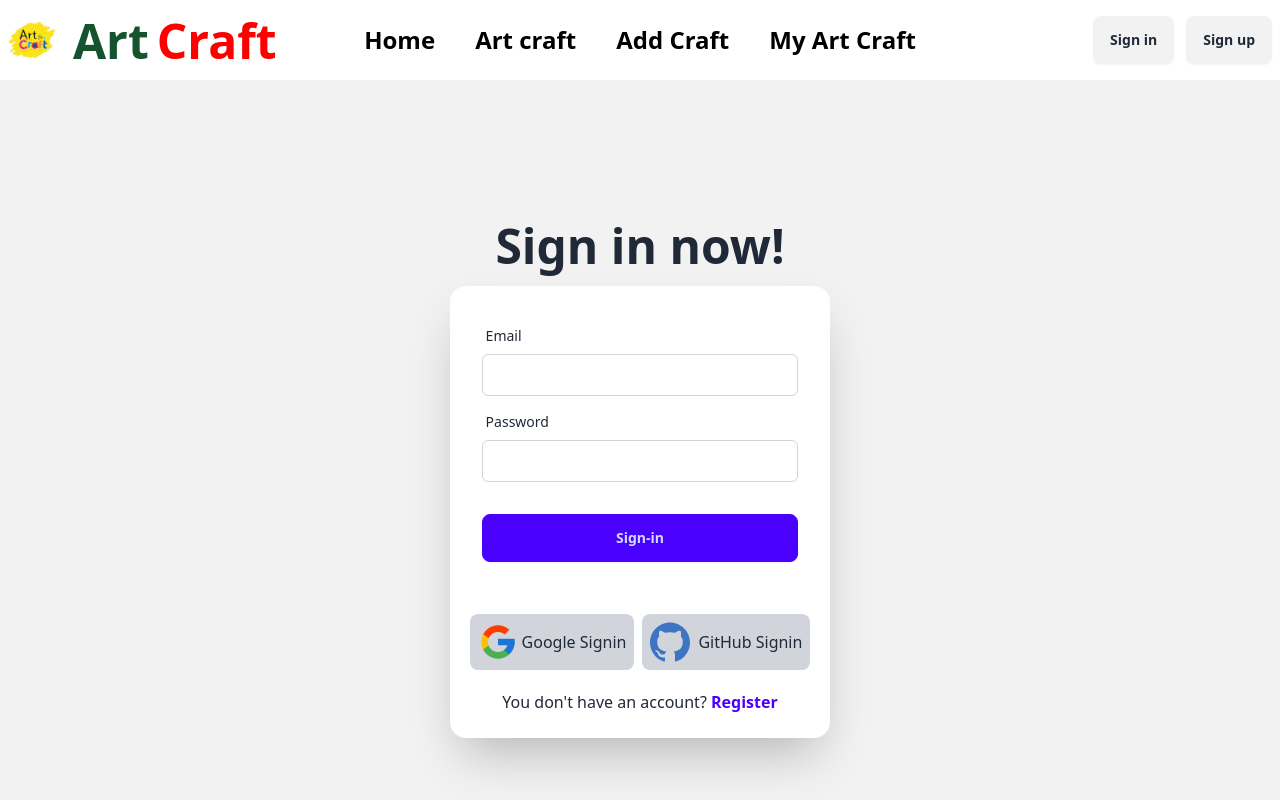
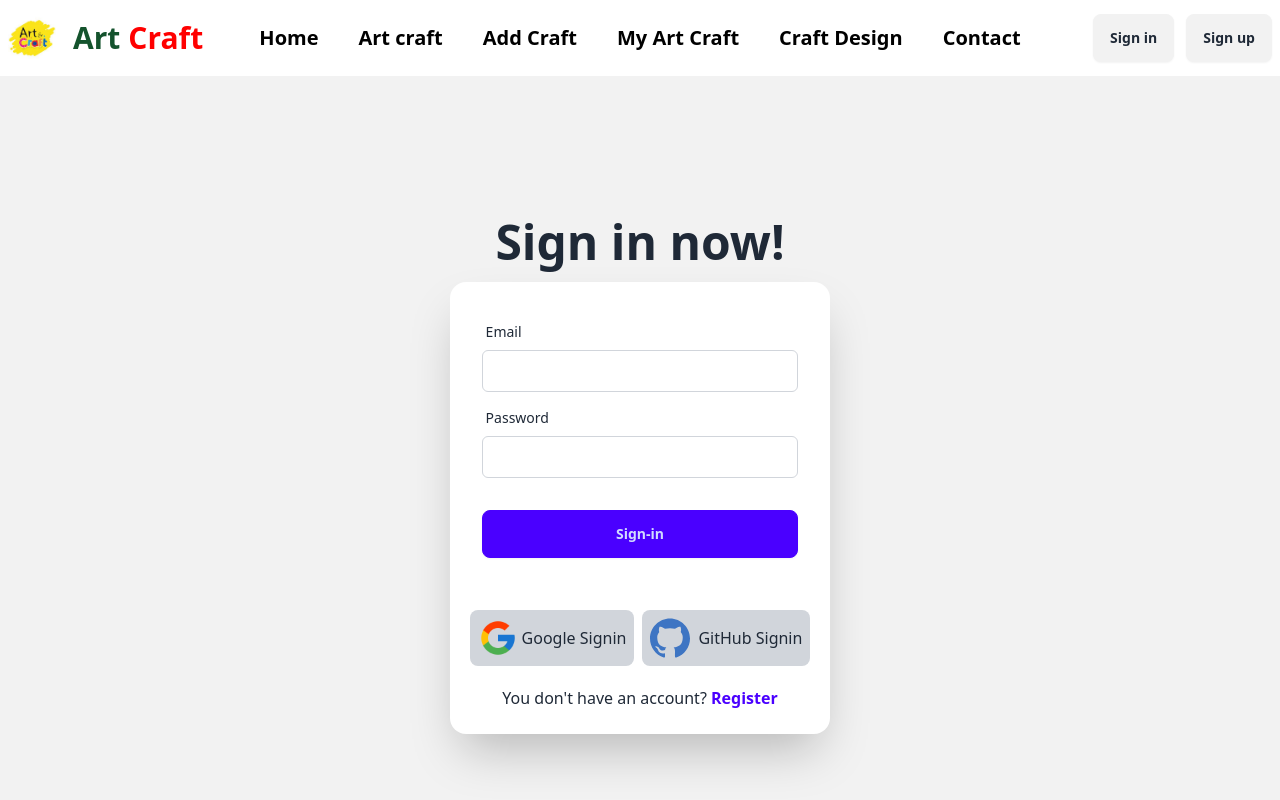
Before and after one commit to zihad868/Art-Craft-Client, a React (Vite) app: page /signin in a window 1280 px wide. Shown: the top 800 px of the page. Built offline with nearby package versions, Linux system fonts and the light colour scheme; no server answers.

Commit message:
Craft Design

```diff
--- /dev/null
+++ b/src/Components/Contact/Contact.jsx
@@ -0,0 +1,10 @@
+
+const Contact = () => {
+    return (
+        <div>
+            hgfgfh
+        </div>
+    );
+};
+
+export default Contact;
--- /dev/null
+++ b/src/Components/CraftDesign/CraftDesign.jsx
@@ -0,0 +1,37 @@
+import { Typewriter } from "react-simple-typewriter";
+
+const CraftDesign = () => {
+  return (
+    <div>
+      <h2 className="text-2xl font-bold text-center">
+        {" "}
+        <span className="text-green-400">Creative</span>{" "}
+        <span style={{ color: "red", fontWeight: "bold" }}>
+          {/* Style will be inherited from the parent element */}
+          <Typewriter
+            words={["Craft Design"]}
+            loop={5}
+            cursor
+            cursorStyle=""
+            typeSpeed={80}
+            deleteSpeed={50}
+            delaySpeed={1000}
+            // onLoopDone={handleDone}
+            // onType={handleType}
+          />
+        </span>
+      </h2>
+
+      <div className="m-8 grid grid-cols-3 gap-4">
+      <img src={`https://i.ibb.co/FzqDLfQ/premium-photo-1675719071705-5f338a1c9349-blend-000000-blend-alpha-10-blend-mode-normal-blend-w-1-cro.jpg`} alt="" />
+      <img src={`https://i.ibb.co/z2LnHxx/premium-photo-1661762381491-c26ed1f25ad3-blend-000000-blend-alpha-10-blend-mode-normal-blend-w-1-cro.jpg`} alt="" />
+      <img src={`https://i.ibb.co/YcqB2zq/photo-1535837487710-a191373a20ae-blend-000000-blend-alpha-10-blend-mode-normal-blend-w-1-crop-faces.jpg`} alt="" />
+      <img src={`https://i.ibb.co/xmxLD0H/photo-1497048679117-1a29644559e3-blend-000000-blend-alpha-10-blend-mode-normal-blend-w-1-crop-faces.jpg`} alt="" />
+      <img src={`https://i.ibb.co/556VDT4/photo-1491245338813-c6832976196e-blend-000000-blend-alpha-10-blend-mode-normal-blend-w-1-crop-faces.jpg`} alt="" />
+      <img src={`https://i.ibb.co/BwC1XvY/photo-1560421683-6856ea585c78-blend-000000-blend-alpha-10-blend-mode-normal-blend-w-1-crop-faces-edg.jpg`} alt="" />
+      </div>
+    </div>
+  );
+};
+
+export default CraftDesign;
--- a/src/Components/Navbar/Nav.jsx
+++ b/src/Components/Navbar/Nav.jsx
@@ -45,6 +45,24 @@ const Nav = () => {
       >
         My Art Craft
       </NavLink>
+
+      <NavLink
+        to="/craftDesign"
+        className={({ isActive }) =>
+          isActive ? "bg-sky-300 rounded-lg p-2" : "p-2"
+        }
+      >
+        Craft Design
+      </NavLink>
+
+      <NavLink
+        to="/contact"
+        className={({ isActive }) =>
+          isActive ? "bg-sky-300 rounded-lg p-2" : "p-2"
+        }
+      >
+        Contact
+      </NavLink>
     </>
   );
   return (
@@ -76,7 +94,7 @@ const Nav = () => {
         </div>
         <div className="flex items-center justify-center">
           <img className="rounded-xl w-12" src={logo} alt="" />
-          <a className="btn btn-ghost text-5xl text-green-900">
+          <a className="btn btn-ghost text-3xl text-green-900">
             Art
             <span style={{ color: "red", fontWeight: "bold" }}>
             {/* Style will be inherited from the parent element */}
@@ -96,7 +114,7 @@ const Nav = () => {
         </div>
       </div>
       <div className="navbar-center hidden lg:flex">
-        <ul className="menu menu-horizontal space-x-6 font-bold text-2xl text-black">
+        <ul className="menu menu-horizontal space-x-6 font-bold text-xl text-black">
           {navLink}
         </ul>
       </div>
--- a/src/Components/Navbar/Navbar.jsx
+++ b/src/Components/Navbar/Navbar.jsx
@@ -40,6 +40,23 @@ const Navbar = () => {
       >
         My Art Craft
       </NavLink>
+      <NavLink
+        to="/craftDesign"
+        className={({ isActive }) =>
+          isActive ? "bg-sky-300 rounded-lg p-2" : "p-2"
+        }
+      >
+        Craft Design
+      </NavLink>
+
+      <NavLink
+        to="/contact"
+        className={({ isActive }) =>
+          isActive ? "bg-sky-300 rounded-lg p-2" : "p-2"
+        }
+      >
+        Contact
+      </NavLink>
     </>
   );
 
@@ -78,13 +95,13 @@ const Navbar = () => {
             </div>
             <div className="flex items-center justify-center">
               <img className="rounded-xl w-12" src={logo} alt="" />
-              <a className="btn btn-ghost text-5xl text-green-900">
+              <a className="btn btn-ghost text-3xl text-green-900">
                 Art<span className="text-">Craft</span>
               </a>
             </div>
           </div>
           <div className="navbar-center hidden lg:flex">
-            <ul className="menu menu-horizontal space-x-6 font-bold text-2xl text-white">
+            <ul className="menu menu-horizontal space-x-6 font-bold text-xl text-white">
               {navLink}
             </ul>
           </div>
```
Also changed, not shown: src/Routes/Routes.jsx (+10 -0 lines).
